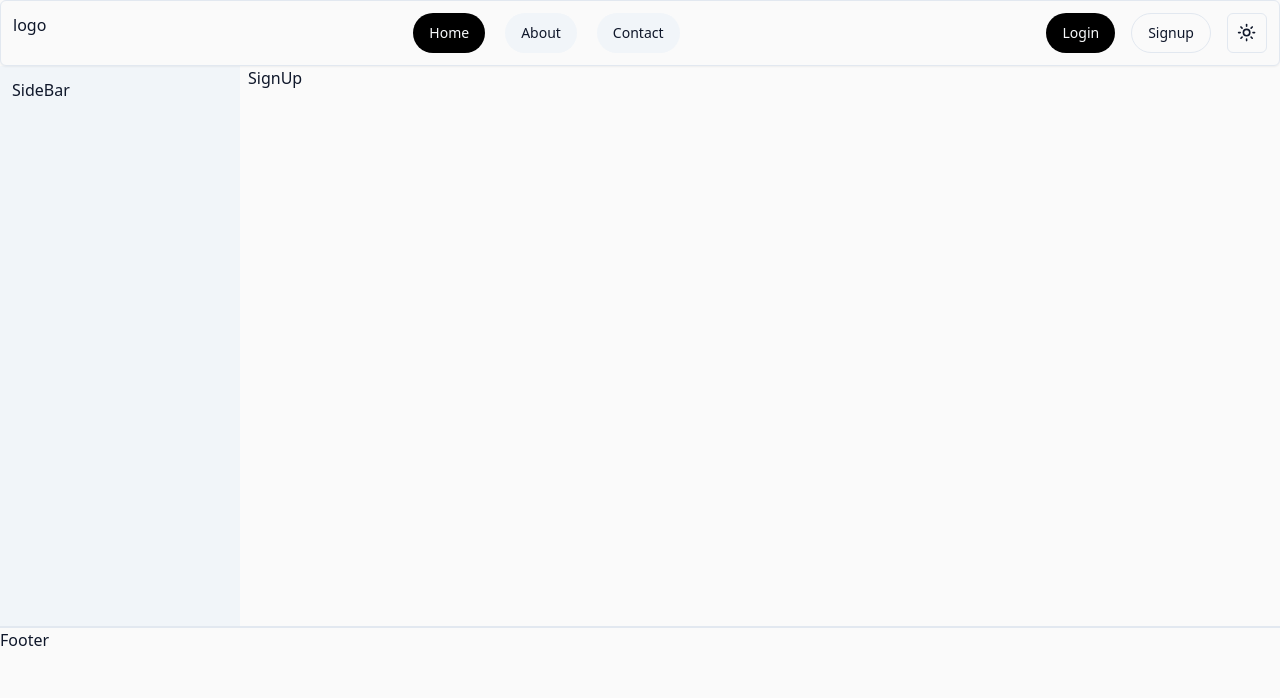
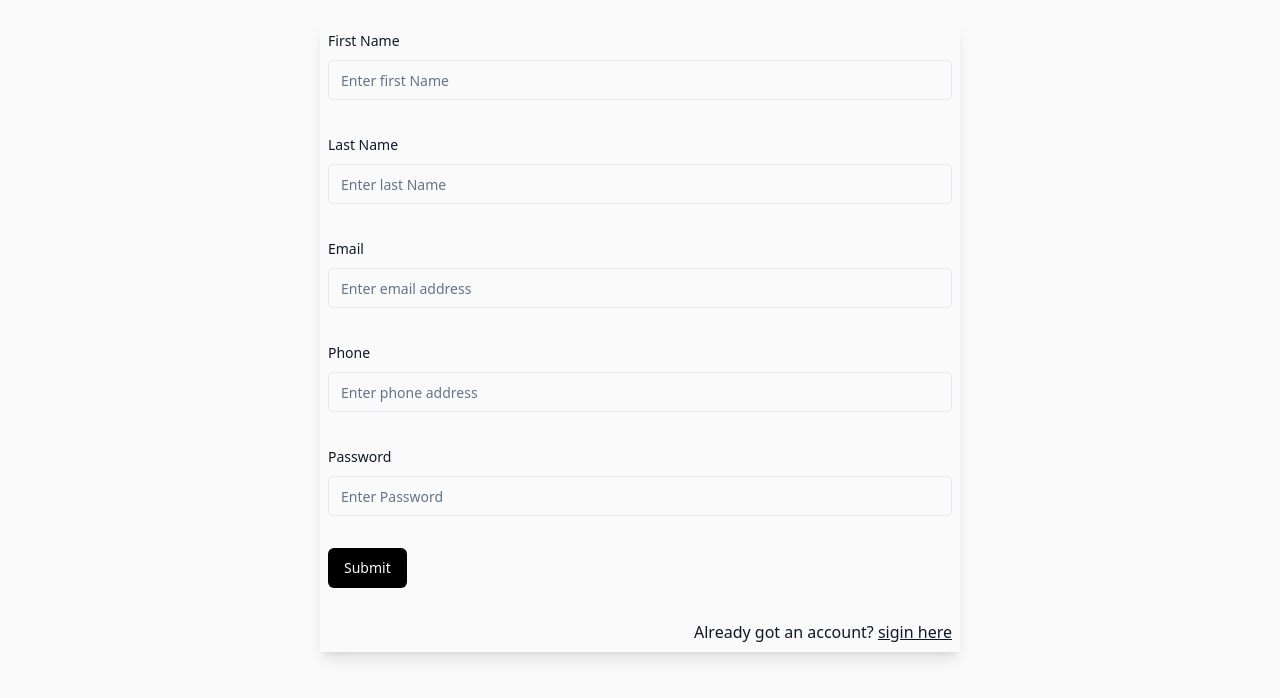
Before and after one commit to rabin9087/shah-kirana-pasal-frontend, a React (Vite) app: page /sign-up in a window 1280 px wide. Shown: the top 698 px of the page. Built offline with nearby package versions, Linux system fonts and the light colour scheme.

Commit message:
signup login doing

```diff
--- a/src/App.tsx
+++ b/src/App.tsx
@@ -1,16 +1,17 @@
 import { Route, Routes } from "react-router-dom";
-import SignIn from "./components/sign-in/sign-up/SignIn";
-import SignUp from "./components/sign-in/sign-up/SignUp";
 import Layout from "./components/layout/Layout";
+import SignIn from "./pages/signin-signup/SignIn";
+import SignUp from "./pages/signin-signup/SignUp";
+
 
 function App(){
   return (
-    <Layout>
+
       <Routes>
         <Route path="/sign-in" element={<SignIn />} />
         <Route path="/sign-up" element={<SignUp />} />
       </Routes>
-    </Layout>
+
   );
 }
 
--- a/src/components/sign-in/sign-up/SignIn.tsx
+++ /dev/null
@@ -1,5 +0,0 @@
-const SignIn = () => {
-  return <div>SignIn</div>;
-};
-
-export default SignIn;
--- a/src/components/sign-in/sign-up/SignUp.tsx
+++ /dev/null
@@ -1,5 +0,0 @@
-const SignUp = () => {
-  return <div>SignUp</div>;
-};
-
-export default SignUp;
--- a/src/pages/signin-signup/SignIn.tsx
+++ b/src/pages/signin-signup/SignIn.tsx
@@ -1,12 +1,10 @@
 "use client"
-
 import { z } from "zod"
 import { useForm  } from "react-hook-form"
 import { Button } from "@/components/ui/button"
 import {
   Form,
   FormControl,
-  FormDescription,
   FormField,
   FormItem,
   FormLabel,
@@ -15,8 +13,8 @@ import {
 import { Input } from "@/components/ui/input"
 import { zodResolver } from "@hookform/resolvers/zod"
 const formSchema = z.object({
-  username: z.string().min(2).max(50),
-  fName:z.string().min(3,{
+  email_phone: z.string().min(2).max(50),
+  password:z.string().min(3,{
     message:'First name should be at least 3 characters'
   }).max(10,{message:'First name should not be more thAN 10 CHARACTERS'})
 })
@@ -25,11 +23,9 @@ const SignIn = () => {
   const form = useForm<z.infer<typeof formSchema>>({
     resolver: zodResolver(formSchema),
     defaultValues: {
-      username: "",
-      fName:''
+      email_phone: "",
+      password:''
     },
-
-
   })
 
   function onSubmit(values: z.infer<typeof formSchema>) {
@@ -38,39 +34,39 @@ const SignIn = () => {
     console.log(values)
   }
   return (
-    <Form {...form} >
-      <form onSubmit={form.handleSubmit(onSubmit)} className="space-y-8 w-1/2 mx-auto">
+    <Form {...form}>
+      <form onSubmit={form.handleSubmit(onSubmit)} className="mt-5 p-2 space-y-8 w-1/2 mx-auto border-lg shadow-lg border-black">
         <FormField
           control={form.control}
-          name="username"
+          name="email_phone"
           render={({ field }) => (
             <FormItem>
-              <FormLabel>Username</FormLabel>
+              <FormLabel>Email/Phone</FormLabel>
               <FormControl>
-                <Input placeholder="shadcn" {...field} />
+                <Input placeholder="Enter email or phone number" {...field} />
               </FormControl>
-              <FormDescription>
-                This is your public display name.
-              </FormDescription>
               <FormMessage />
             </FormItem>
           )}
         />
         <FormField
           control={form.control}
-          name="fName"
+          name="password"
           render={({ field }) => (
             <FormItem>
-              <FormLabel>LAstName</FormLabel>
+              <FormLabel>Password</FormLabel>
               <FormControl>
-                <Input placeholder="shadcn" {...field} />
+                <Input placeholder="Enter Password" {...field} />
               </FormControl>
-
               <FormMessage />
             </FormItem>
           )}
         />
         <Button type="submit">Submit</Button>
+
+        <div className="text-end">
+          Don't have an account? <a className="underline" href="sign-up">sign up here</a>
+        </div>
       </form>
     </Form>
   )
--- /dev/null
+++ b/src/pages/signin-signup/SignUp.tsx
@@ -0,0 +1,124 @@
+"use client"
+import { z } from "zod"
+import { useForm  } from "react-hook-form"
+import { Button } from "@/components/ui/button"
+import {
+  Form,
+  FormControl,
+  FormField,
+  FormItem,
+  FormLabel,
+  FormMessage,
+} from "@/components/ui/form"
+import { Input } from "@/components/ui/input"
+import { zodResolver } from "@hookform/resolvers/zod"
+const formSchema = z.object({
+    fName: z.string().min(2, {
+        message:'First name should be at least 3 characters'
+      }).max(30, {message:'First name should not be more than 25 characters'}),
+    lName: z.string().min(2, {
+        message:'First name should be at least 3 characters'
+      }).max(30, {message:'First name should not be more than 25 characters'}),
+    email: z.string().min(2, {message: "Email must contain @ characters"}).max(50),
+    phone: z.string().min(10).max(15),
+    password:z.string().min(3,).max(10,),
+
+})
+const SignUp = () => {
+
+    const form = useForm<z.infer<typeof formSchema>>({
+        resolver: zodResolver(formSchema),
+        defaultValues: {
+          fName: "",
+          lName: "",
+          email: "",
+          phone: "",
+          password:''
+        },
+      })
+
+      function onSubmit(values: z.infer<typeof formSchema>) {
+        // Do something with the form values.
+        // ✅ This will be type-safe and validated.
+        console.log(values)
+      }
+  return (
+    <Form {...form}>
+    <form onSubmit={form.handleSubmit(onSubmit)} className="mt-5 p-2 space-y-8 w-1/2 mx-auto border-lg shadow-lg border-black">
+    <FormField
+        control={form.control}
+        name="fName"
+        render={({ field }) => (
+          <FormItem className="">
+            <FormLabel>First Name</FormLabel>
+            <FormControl>
+              <Input placeholder="Enter first Name" {...field} />
+            </FormControl>
+            <FormMessage />
+          </FormItem>
+        )}
+      />
+      <FormField
+        control={form.control}
+        name="lName"
+        render={({ field }) => (
+          <FormItem>
+            <FormLabel>Last Name</FormLabel>
+            <FormControl>
+              <Input placeholder="Enter last Name" {...field} />
+            </FormControl>
+            <FormMessage />
+          </FormItem>
+        )}
+      />
+
+      <FormField
+        control={form.control}
+        name="email"
+        render={({ field }) => (
+          <FormItem>
+            <FormLabel>Email</FormLabel>
+            <FormControl>
+              <Input placeholder="Enter email address" {...field} />
+            </FormControl>
+            <FormMessage />
+          </FormItem>
+        )}
+      />
+      <FormField
+        control={form.control}
+        name="phone"
+        render={({ field }) => (
+          <FormItem>
+            <FormLabel>Phone</FormLabel>
+            <FormControl>
+              <Input placeholder="Enter phone address" {...field} />
+            </FormControl>
+            <FormMessage />
+          </FormItem>
+        )}
+      />
+      <FormField
+        control={form.control}
+        name="password"
+        render={({ field }) => (
+          <FormItem>
+            <FormLabel>Password</FormLabel>
+            <FormControl>
+              <Input placeholder="Enter Password" {...field} />
+            </FormControl>
+            <FormMessage />
+          </FormItem>
+        )}
+      />
+      <Button type="submit">Submit</Button>
+
+      <div className="text-end">
+        Already got an account? <a className="underline" href="sign-in">sigin here</a>
+      </div>
+    </form>
+  </Form>
+  )
+}
+
+export default SignUp
```
